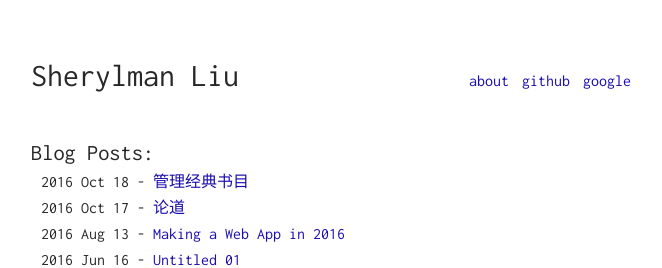
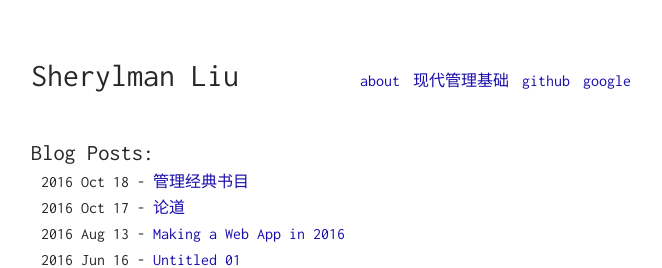
Before and after one commit to sherylman/sherylman.github.com, a Jekyll site: the page built from index.html, in a window 1280 px wide. Shown: the top 268 px of the page, without its empty margins (309-971 px from the left). Built offline with Jekyll 4.4.1, drawn with Linux system fonts in a browser that asks for light colours.

Commit message:
Update navigation.yml

```diff
--- a/_data/navigation.yml
+++ b/_data/navigation.yml
@@ -1,5 +1,8 @@
 - title: about
   url: /me
+
+- title: 现代管理基础
+  url: /manage
 
 - title: github
   url: https://github.com/sherylman
```
